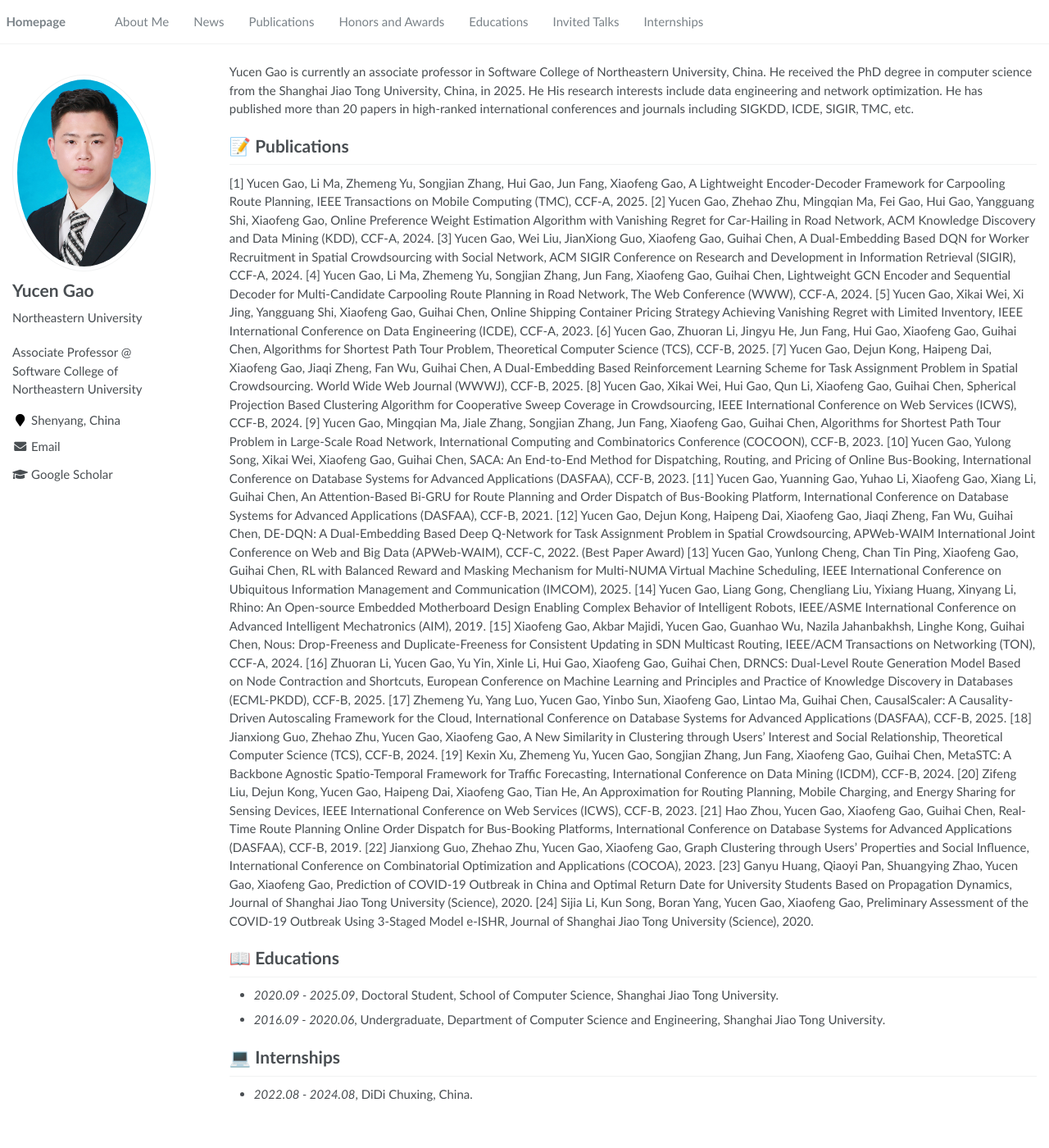
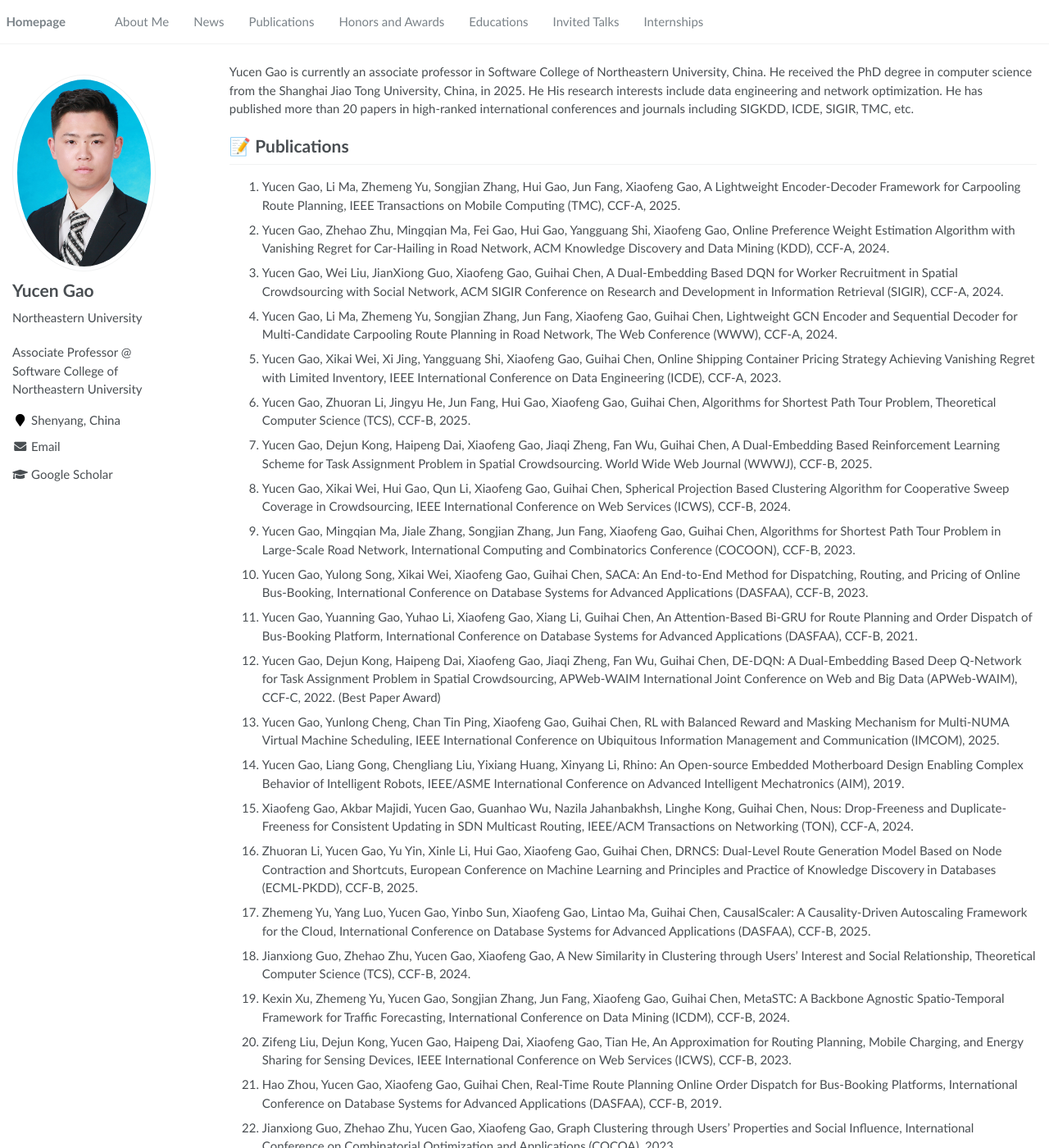
Before and after one commit to GaoYucen/GaoYucen.github.io, a Jekyll site: the page built from _pages/about.md, in a window 1280 px wide and 1400 px high. Shown: the whole window at 82% size. Built offline with Jekyll 4.4.1, drawn with Linux system fonts in a browser that asks for light colours; some of the changed text lies outside the part shown.

Commit message:
update info

```diff
--- a/_pages/about.md
+++ b/_pages/about.md
@@ -40,30 +40,30 @@ Yucen Gao is currently an associate professor in Software College of Northeaster
 
 <!-- - [Lorem ipsum dolor sit amet, consectetur adipiscing elit. Vivamus ornare aliquet ipsum, ac tempus justo dapibus sit amet](https://github.com), A, B, C, **CVPR 2020** -->
 
-[1]	Yucen Gao, Li Ma, Zhemeng Yu, Songjian Zhang, Hui Gao, Jun Fang, Xiaofeng Gao, A Lightweight Encoder-Decoder Framework for Carpooling Route Planning, IEEE Transactions on Mobile Computing (TMC), CCF-A, 2025.
-[2]	Yucen Gao, Zhehao Zhu, Mingqian Ma, Fei Gao, Hui Gao, Yangguang Shi, Xiaofeng Gao, Online Preference Weight Estimation Algorithm with Vanishing Regret for Car-Hailing in Road Network, ACM Knowledge Discovery and Data Mining (KDD), CCF-A, 2024.
-[3]	Yucen Gao, Wei Liu, JianXiong Guo, Xiaofeng Gao, Guihai Chen, A Dual-Embedding Based DQN for Worker Recruitment in Spatial Crowdsourcing with Social Network, ACM SIGIR Conference on Research and Development in Information Retrieval (SIGIR), CCF-A, 2024.
-[4]	Yucen Gao, Li Ma, Zhemeng Yu, Songjian Zhang, Jun Fang, Xiaofeng Gao, Guihai Chen, Lightweight GCN Encoder and Sequential Decoder for Multi-Candidate Carpooling Route Planning in Road Network, The Web Conference (WWW), CCF-A, 2024.
-[5]	Yucen Gao, Xikai Wei, Xi Jing, Yangguang Shi, Xiaofeng Gao, Guihai Chen, Online Shipping Container Pricing Strategy Achieving Vanishing Regret with Limited Inventory, IEEE International Conference on Data Engineering (ICDE), CCF-A, 2023.
-[6]	Yucen Gao, Zhuoran Li, Jingyu He, Jun Fang, Hui Gao, Xiaofeng Gao, Guihai Chen, Algorithms for Shortest Path Tour Problem, Theoretical Computer Science (TCS), CCF-B, 2025.
-[7]	Yucen Gao, Dejun Kong, Haipeng Dai, Xiaofeng Gao, Jiaqi Zheng, Fan Wu, Guihai Chen, A Dual-Embedding Based Reinforcement Learning Scheme for Task Assignment Problem in Spatial Crowdsourcing. World Wide Web Journal (WWWJ), CCF-B, 2025.
-[8]	Yucen Gao, Xikai Wei, Hui Gao, Qun Li, Xiaofeng Gao, Guihai Chen, Spherical Projection Based Clustering Algorithm for Cooperative Sweep Coverage in Crowdsourcing, IEEE International Conference on Web Services (ICWS), CCF-B, 2024.
-[9]	Yucen Gao, Mingqian Ma, Jiale Zhang, Songjian Zhang, Jun Fang, Xiaofeng Gao, Guihai Chen, Algorithms for Shortest Path Tour Problem in Large-Scale Road Network, International Computing and Combinatorics Conference (COCOON), CCF-B, 2023.
-[10]	Yucen Gao, Yulong Song, Xikai Wei, Xiaofeng Gao, Guihai Chen, SACA: An End-to-End Method for Dispatching, Routing, and Pricing of Online Bus-Booking, International Conference on Database Systems for Advanced Applications (DASFAA), CCF-B, 2023.
-[11]	Yucen Gao, Yuanning Gao, Yuhao Li, Xiaofeng Gao, Xiang Li, Guihai Chen, An Attention-Based Bi-GRU for Route Planning and Order Dispatch of Bus-Booking Platform, International Conference on Database Systems for Advanced Applications (DASFAA), CCF-B, 2021.
-[12]	Yucen Gao, Dejun Kong, Haipeng Dai, Xiaofeng Gao, Jiaqi Zheng, Fan Wu, Guihai Chen, DE-DQN: A Dual-Embedding Based Deep Q-Network for Task Assignment Problem in Spatial Crowdsourcing, APWeb-WAIM International Joint Conference on Web and Big Data (APWeb-WAIM), CCF-C, 2022. (Best Paper Award)
-[13]	Yucen Gao, Yunlong Cheng, Chan Tin Ping, Xiaofeng Gao, Guihai Chen, RL with Balanced Reward and Masking Mechanism for Multi-NUMA Virtual Machine Scheduling, IEEE International Conference on Ubiquitous Information Management and Communication (IMCOM), 2025.
-[14]	Yucen Gao, Liang Gong, Chengliang Liu, Yixiang Huang, Xinyang Li, Rhino: An Open-source Embedded Motherboard Design Enabling Complex Behavior of Intelligent Robots, IEEE/ASME International Conference on Advanced Intelligent Mechatronics (AIM), 2019.
-[15]	Xiaofeng Gao, Akbar Majidi, Yucen Gao, Guanhao Wu, Nazila Jahanbakhsh, Linghe Kong, Guihai Chen, Nous: Drop-Freeness and Duplicate-Freeness for Consistent Updating in SDN Multicast Routing, IEEE/ACM Transactions on Networking (TON), CCF-A, 2024.
-[16]	Zhuoran Li, Yucen Gao, Yu Yin, Xinle Li, Hui Gao, Xiaofeng Gao, Guihai Chen, DRNCS: Dual-Level Route Generation Model Based on Node Contraction and Shortcuts, European Conference on Machine Learning and Principles and Practice of Knowledge Discovery in Databases (ECML-PKDD), CCF-B, 2025.
-[17]	Zhemeng Yu, Yang Luo, Yucen Gao, Yinbo Sun, Xiaofeng Gao, Lintao Ma, Guihai Chen, CausalScaler: A Causality-Driven Autoscaling Framework for the Cloud, International Conference on Database Systems for Advanced Applications (DASFAA), CCF-B, 2025.
-[18]	Jianxiong Guo, Zhehao Zhu, Yucen Gao, Xiaofeng Gao, A New Similarity in Clustering through Users' Interest and Social Relationship, Theoretical Computer Science (TCS), CCF-B, 2024.
-[19]	Kexin Xu, Zhemeng Yu, Yucen Gao, Songjian Zhang, Jun Fang, Xiaofeng Gao, Guihai Chen, MetaSTC: A Backbone Agnostic Spatio-Temporal Framework for Traffic Forecasting, International Conference on Data Mining (ICDM), CCF-B, 2024.
-[20]	Zifeng Liu, Dejun Kong, Yucen Gao, Haipeng Dai, Xiaofeng Gao, Tian He, An Approximation for Routing Planning, Mobile Charging, and Energy Sharing for Sensing Devices, IEEE International Conference on Web Services (ICWS), CCF-B, 2023.
-[21]	Hao Zhou, Yucen Gao, Xiaofeng Gao, Guihai Chen, Real-Time Route Planning Online Order Dispatch for Bus-Booking Platforms, International Conference on Database Systems for Advanced Applications (DASFAA), CCF-B, 2019.
-[22]	Jianxiong Guo, Zhehao Zhu, Yucen Gao, Xiaofeng Gao, Graph Clustering through Users’ Properties and Social Influence, International Conference on Combinatorial Optimization and Applications (COCOA), 2023.
-[23]	Ganyu Huang, Qiaoyi Pan, Shuangying Zhao, Yucen Gao, Xiaofeng Gao, Prediction of COVID-19 Outbreak in China and Optimal Return Date for University Students Based on Propagation Dynamics, Journal of Shanghai Jiao Tong University (Science), 2020.
-[24]	Sijia Li, Kun Song, Boran Yang, Yucen Gao, Xiaofeng Gao, Preliminary Assessment of the COVID-19 Outbreak Using 3-Staged Model e-ISHR, Journal of Shanghai Jiao Tong University (Science), 2020.
+1. Yucen Gao, Li Ma, Zhemeng Yu, Songjian Zhang, Hui Gao, Jun Fang, Xiaofeng Gao, A Lightweight Encoder-Decoder Framework for Carpooling Route Planning, IEEE Transactions on Mobile Computing (TMC), CCF-A, 2025.
+2. Yucen Gao, Zhehao Zhu, Mingqian Ma, Fei Gao, Hui Gao, Yangguang Shi, Xiaofeng Gao, Online Preference Weight Estimation Algorithm with Vanishing Regret for Car-Hailing in Road Network, ACM Knowledge Discovery and Data Mining (KDD), CCF-A, 2024.
+3. Yucen Gao, Wei Liu, JianXiong Guo, Xiaofeng Gao, Guihai Chen, A Dual-Embedding Based DQN for Worker Recruitment in Spatial Crowdsourcing with Social Network, ACM SIGIR Conference on Research and Development in Information Retrieval (SIGIR), CCF-A, 2024.
+4. Yucen Gao, Li Ma, Zhemeng Yu, Songjian Zhang, Jun Fang, Xiaofeng Gao, Guihai Chen, Lightweight GCN Encoder and Sequential Decoder for Multi-Candidate Carpooling Route Planning in Road Network, The Web Conference (WWW), CCF-A, 2024.
+5. Yucen Gao, Xikai Wei, Xi Jing, Yangguang Shi, Xiaofeng Gao, Guihai Chen, Online Shipping Container Pricing Strategy Achieving Vanishing Regret with Limited Inventory, IEEE International Conference on Data Engineering (ICDE), CCF-A, 2023.
+6. Yucen Gao, Zhuoran Li, Jingyu He, Jun Fang, Hui Gao, Xiaofeng Gao, Guihai Chen, Algorithms for Shortest Path Tour Problem, Theoretical Computer Science (TCS), CCF-B, 2025.
+7. Yucen Gao, Dejun Kong, Haipeng Dai, Xiaofeng Gao, Jiaqi Zheng, Fan Wu, Guihai Chen, A Dual-Embedding Based Reinforcement Learning Scheme for Task Assignment Problem in Spatial Crowdsourcing. World Wide Web Journal (WWWJ), CCF-B, 2025.
+8. Yucen Gao, Xikai Wei, Hui Gao, Qun Li, Xiaofeng Gao, Guihai Chen, Spherical Projection Based Clustering Algorithm for Cooperative Sweep Coverage in Crowdsourcing, IEEE International Conference on Web Services (ICWS), CCF-B, 2024.
+9. Yucen Gao, Mingqian Ma, Jiale Zhang, Songjian Zhang, Jun Fang, Xiaofeng Gao, Guihai Chen, Algorithms for Shortest Path Tour Problem in Large-Scale Road Network, International Computing and Combinatorics Conference (COCOON), CCF-B, 2023.
+10. Yucen Gao, Yulong Song, Xikai Wei, Xiaofeng Gao, Guihai Chen, SACA: An End-to-End Method for Dispatching, Routing, and Pricing of Online Bus-Booking, International Conference on Database Systems for Advanced Applications (DASFAA), CCF-B, 2023.
+11. Yucen Gao, Yuanning Gao, Yuhao Li, Xiaofeng Gao, Xiang Li, Guihai Chen, An Attention-Based Bi-GRU for Route Planning and Order Dispatch of Bus-Booking Platform, International Conference on Database Systems for Advanced Applications (DASFAA), CCF-B, 2021.
+12. Yucen Gao, Dejun Kong, Haipeng Dai, Xiaofeng Gao, Jiaqi Zheng, Fan Wu, Guihai Chen, DE-DQN: A Dual-Embedding Based Deep Q-Network for Task Assignment Problem in Spatial Crowdsourcing, APWeb-WAIM International Joint Conference on Web and Big Data (APWeb-WAIM), CCF-C, 2022. (Best Paper Award)
+13. Yucen Gao, Yunlong Cheng, Chan Tin Ping, Xiaofeng Gao, Guihai Chen, RL with Balanced Reward and Masking Mechanism for Multi-NUMA Virtual Machine Scheduling, IEEE International Conference on Ubiquitous Information Management and Communication (IMCOM), 2025.
+14. Yucen Gao, Liang Gong, Chengliang Liu, Yixiang Huang, Xinyang Li, Rhino: An Open-source Embedded Motherboard Design Enabling Complex Behavior of Intelligent Robots, IEEE/ASME International Conference on Advanced Intelligent Mechatronics (AIM), 2019.
+15. Xiaofeng Gao, Akbar Majidi, Yucen Gao, Guanhao Wu, Nazila Jahanbakhsh, Linghe Kong, Guihai Chen, Nous: Drop-Freeness and Duplicate-Freeness for Consistent Updating in SDN Multicast Routing, IEEE/ACM Transactions on Networking (TON), CCF-A, 2024.
+16. Zhuoran Li, Yucen Gao, Yu Yin, Xinle Li, Hui Gao, Xiaofeng Gao, Guihai Chen, DRNCS: Dual-Level Route Generation Model Based on Node Contraction and Shortcuts, European Conference on Machine Learning and Principles and Practice of Knowledge Discovery in Databases (ECML-PKDD), CCF-B, 2025.
+17. Zhemeng Yu, Yang Luo, Yucen Gao, Yinbo Sun, Xiaofeng Gao, Lintao Ma, Guihai Chen, CausalScaler: A Causality-Driven Autoscaling Framework for the Cloud, International Conference on Database Systems for Advanced Applications (DASFAA), CCF-B, 2025.
+18. Jianxiong Guo, Zhehao Zhu, Yucen Gao, Xiaofeng Gao, A New Similarity in Clustering through Users' Interest and Social Relationship, Theoretical Computer Science (TCS), CCF-B, 2024.
+19. Kexin Xu, Zhemeng Yu, Yucen Gao, Songjian Zhang, Jun Fang, Xiaofeng Gao, Guihai Chen, MetaSTC: A Backbone Agnostic Spatio-Temporal Framework for Traffic Forecasting, International Conference on Data Mining (ICDM), CCF-B, 2024.
+20. Zifeng Liu, Dejun Kong, Yucen Gao, Haipeng Dai, Xiaofeng Gao, Tian He, An Approximation for Routing Planning, Mobile Charging, and Energy Sharing for Sensing Devices, IEEE International Conference on Web Services (ICWS), CCF-B, 2023.
+21. Hao Zhou, Yucen Gao, Xiaofeng Gao, Guihai Chen, Real-Time Route Planning Online Order Dispatch for Bus-Booking Platforms, International Conference on Database Systems for Advanced Applications (DASFAA), CCF-B, 2019.
+22. Jianxiong Guo, Zhehao Zhu, Yucen Gao, Xiaofeng Gao, Graph Clustering through Users' Properties and Social Influence, International Conference on Combinatorial Optimization and Applications (COCOA), 2023.
+23. Ganyu Huang, Qiaoyi Pan, Shuangying Zhao, Yucen Gao, Xiaofeng Gao, Prediction of COVID-19 Outbreak in China and Optimal Return Date for University Students Based on Propagation Dynamics, Journal of Shanghai Jiao Tong University (Science), 2020.
+24. Sijia Li, Kun Song, Boran Yang, Yucen Gao, Xiaofeng Gao, Preliminary Assessment of the COVID-19 Outbreak Using 3-Staged Model e-ISHR, Journal of Shanghai Jiao Tong University (Science), 2020.
 
 
 <!-- # 🎖 Honors and Awards
```
